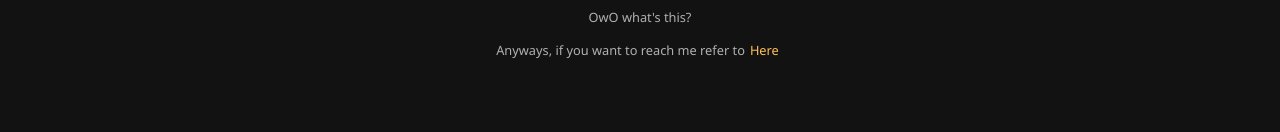
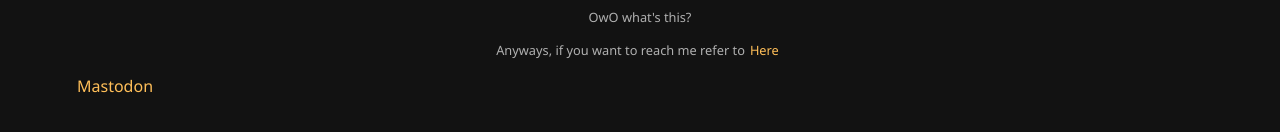
Before and after one commit to hyfetch/portfolio, a Next.js app: page / in a window 1280 px wide. Shown: the part 1133-1265 px from the top of the page. Built offline with nearby package versions, Linux system fonts and the light colour scheme.

Commit message:
I had issues with mastodon verification ergo i went ahead and fixed it like that

```diff
--- a/pages/index.tsx
+++ b/pages/index.tsx
@@ -22,7 +22,9 @@ const Home = () => (
         <Skills />
         <FindMe />
         <Footer />
-        <a rel="me" href="https://meow.social/@mero" style={{ display: 'none' }}>Mastodon</a>
+        <div className="Mastodon">
+        <a rel="me" href="https://meow.social/@mero">Mastodon</a>
+        </div>
       </div>
     </div>
   </div>
--- a/styles/global.css
+++ b/styles/global.css
@@ -297,3 +297,7 @@ a.pronoun:hover {
   justify-content: center; /* Center horizontally */
   align-items: center; /* Center vertically */
 }
+
+.mastodon {
+  display: none;
+}
```
